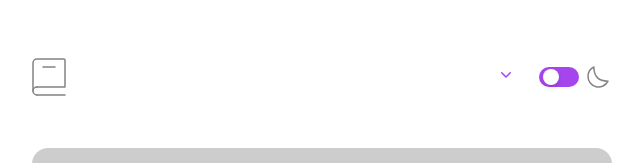
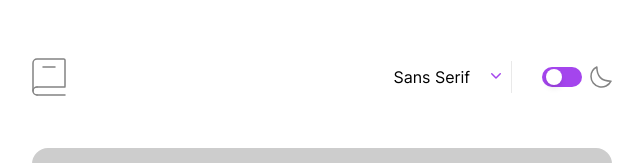
Before and after one commit to diegotorres9/dictionary-app, a Next.js app: page / in a window 1280 px wide. Shown: the top 163 px of the page, without its empty margins (318-961 px from the left). Built offline with nearby package versions, Linux system fonts and the light colour scheme.

Commit message:
header grid

```diff
--- a/app/components/header/Header.js
+++ b/app/components/header/Header.js
@@ -13,15 +13,16 @@ export default function Header ({fontChange, selectFont}) {
     const ref = useClickOutside(() => setOpen(false));
 
     return (
-    <header className='grid grid-cols-header-grid items-center mb-6 lg:mb-[51.5px]'>
-        <svg xmlns="http://www.w3.org/2000/svg" width="34" height="38" viewBox="0 0 34 38"><g fill="none" fillRule="evenodd" stroke="#838383" strokeLinecap="round" strokeWidth="1.5"><path d="M1 33V5a4 4 0 0 1 4-4h26.8A1.2 1.2 0 0 1 33 2.2v26.228M5 29h28M5 37h28"/><path strokeLinejoin="round" d="M5 37a4 4 0 1 1 0-8"/><path d="M11 9h12"/></g></svg>
-        <div ref={ref} className="font-select relative inline-block text-left">
+    <header className='grid grid-cols-[34px_1fr_1fr_1fr_10px_1fr] lg:grid-cols-[_34px_1fr_1fr_1fr_10px_100px] items-center mb-6 lg:mb-[51.5px] relative'>
+        <svg className='col-span-2' xmlns="http://www.w3.org/2000/svg" width="34" height="38" viewBox="0 0 34 38"><g fill="none" fillRule="evenodd" stroke="#838383" strokeLinecap="round" strokeWidth="1.5"><path d="M1 33V5a4 4 0 0 1 4-4h26.8A1.2 1.2 0 0 1 33 2.2v26.228M5 29h28M5 37h28"/><path strokeLinejoin="round" d="M5 37a4 4 0 1 1 0-8"/><path d="M11 9h12"/></g></svg>
+        <div ref={ref} className="font-select relative inline-block text-left col-start-3 col-span-2 justify-self-end">
             <>
                 <button className="inline-flex w-full justify-center" onClick={() => setOpen(true)}>
+                    {!selectFont && 'Sans Serif'}
                     {selectFont === 'font-sans' && 'Sans Serif'}
                     {selectFont === 'font-serif' && 'Serif'}
                     {selectFont === 'font-mono' && 'Mono'}
-                    <svg className="-mr-1 size-5 text-gray-400" viewBox="0 0 20 20" fill="#A445ED" aria-hidden="true" data-slot="icon">
+                    <svg className="-mr-1 size-5 text-gray-400 ml-[16px]" viewBox="0 0 20 20" fill="#A445ED" aria-hidden="true" data-slot="icon">
                         <path fillRule="evenodd" d="M5.22 8.22a.75.75 0 0 1 1.06 0L10 11.94l3.72-3.72a.75.75 0 1 1 1.06 1.06l-4.25 4.25a.75.75 0 0 1-1.06 0L5.22 9.28a.75.75 0 0 1 0-1.06Z" clipRule="evenodd" />
                     </svg>
                 </button>
@@ -34,8 +35,11 @@ export default function Header ({fontChange, selectFont}) {
                 </div>
             </>
         </div>
-
-        <div className="theme-switch-container justify-self-end flex justify-self-center">
+        {/* vertical bar */}
+        <svg className="col-start-5 justify-self-end" width="1" height="32" viewBox="0 0 1 32" fill="none" xmlns="http://www.w3.org/2000/svg">
+        <rect width="1" height="32" fill="#E9E9E9"/>
+        </svg>
+        <div className="theme-switch-container justify-self-end flex col-start-6">
             <label onClick={() => theme == "dark" ? setTheme('light') : setTheme("dark")} htmlFor="theme-switch" className="flex justify-between items-center p-2 relative">
             <input
                 type="checkbox"
```
